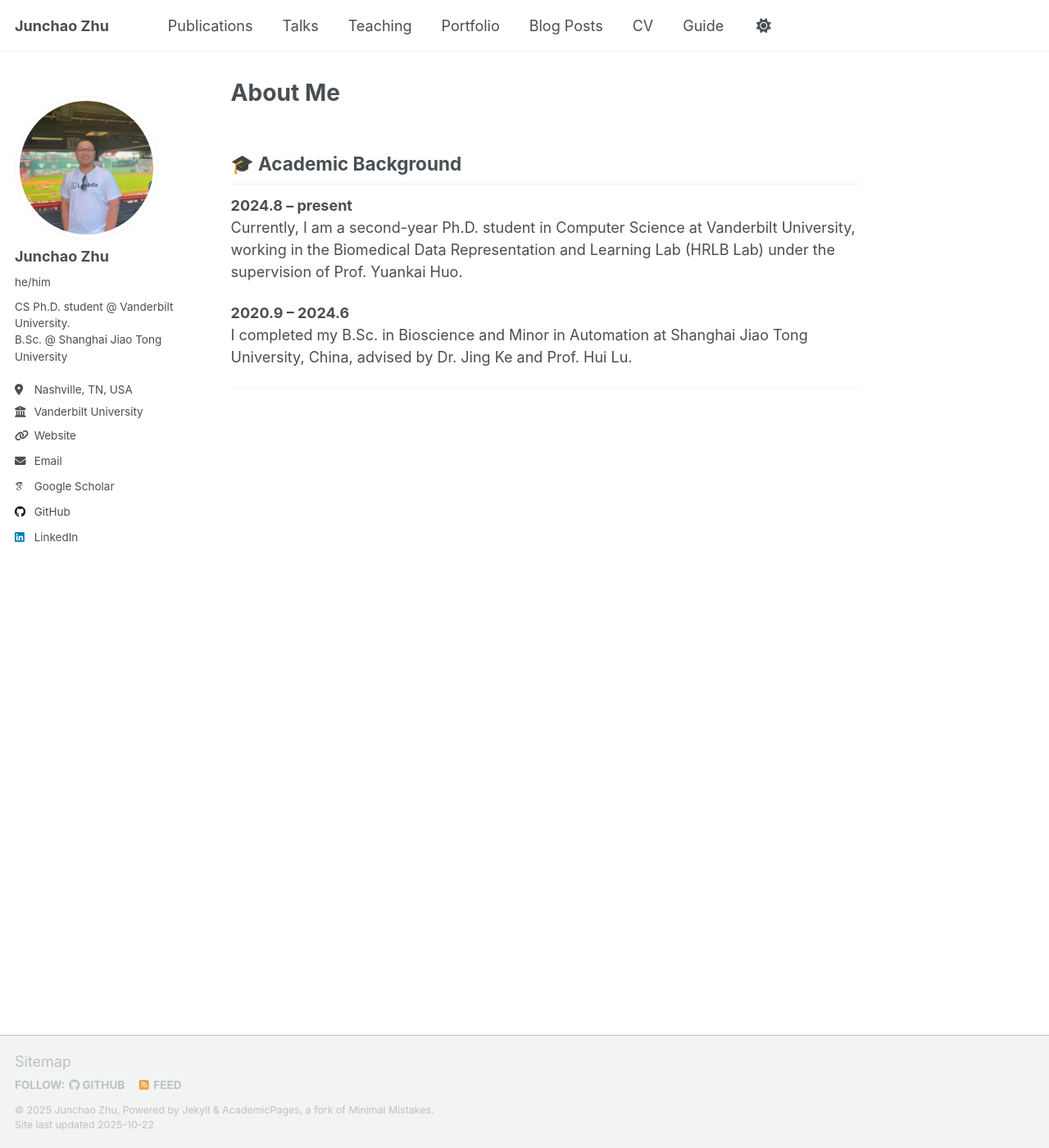
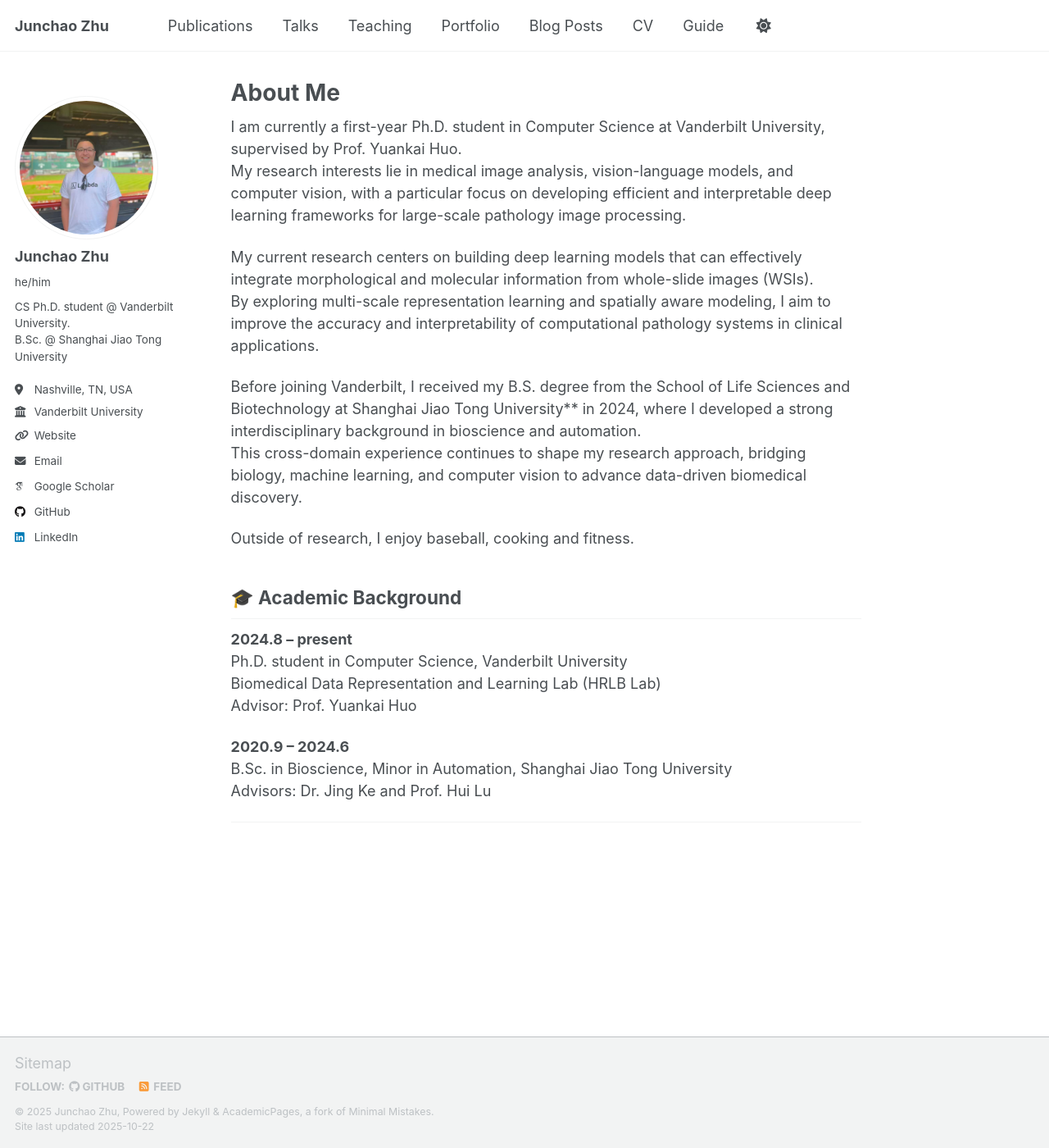
Before and after one commit to Junchao-Zhu/Junchao-Zhu.github.io, a Jekyll site: the page built from _pages/about.md, in a window 1280 px wide and 1400 px high. Shown: the whole window at 82% size. Built offline with Jekyll 4.4.1, drawn with Linux system fonts in a browser that asks for light colours; some web fonts are replaced; a script that is not in the unit is left out.

Commit message:
Update about.md

```diff
--- a/_pages/about.md
+++ b/_pages/about.md
@@ -7,12 +7,25 @@ redirect_from:
   - /about.html
 ---
 
+I am currently a first-year Ph.D. student in Computer Science at Vanderbilt University, supervised by Prof. Yuankai Huo.
+My research interests lie in medical image analysis, vision-language models, and computer vision, with a particular focus on developing efficient and interpretable deep learning frameworks for large-scale pathology image processing.
+
+My current research centers on building deep learning models that can effectively integrate morphological and molecular information from whole-slide images (WSIs).
+By exploring multi-scale representation learning and spatially aware modeling, I aim to improve the accuracy and interpretability of computational pathology systems in clinical applications.
+
+Before joining Vanderbilt, I received my B.S. degree from the School of Life Sciences and Biotechnology at Shanghai Jiao Tong University** in 2024, where I developed a strong interdisciplinary background in bioscience and automation.
+This cross-domain experience continues to shape my research approach, bridging biology, machine learning, and computer vision to advance data-driven biomedical discovery.
+
+Outside of research, I enjoy baseball, cooking and fitness.
+
 ## 🎓 Academic Background
 **2024.8 – present**
-Currently, I am a second-year Ph.D. student in Computer Science at Vanderbilt University, working in the Biomedical Data Representation and Learning Lab (HRLB Lab) under the supervision of Prof. Yuankai Huo.
+Ph.D. student in Computer Science, Vanderbilt University
+Biomedical Data Representation and Learning Lab (HRLB Lab)
+Advisor: Prof. Yuankai Huo
 
 **2020.9 – 2024.6**
-I completed my B.Sc. in Bioscience and Minor in Automation at Shanghai Jiao Tong University, China, advised by Dr. Jing Ke and Prof. Hui Lu.
-
+B.Sc. in Bioscience, Minor in Automation, Shanghai Jiao Tong University
+Advisors: Dr. Jing Ke and Prof. Hui Lu
 
 ---
```
